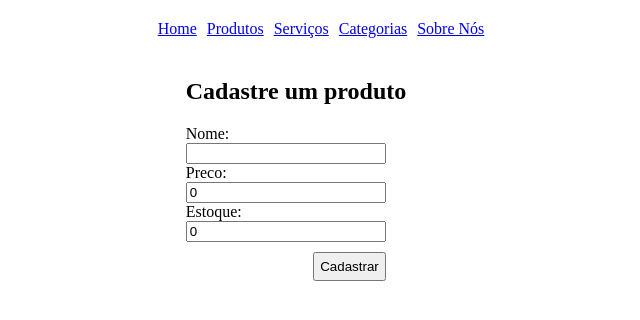
After one commit to LorranFont/produtos_e_servicos_senac_2023, a Django app: page /produtos/cadastrar in a window 1280 px wide. The commit adds this page. Shown: the top 320 px of the page, without its empty margins (344-984 px from the left). Run offline with Django 3.2, Linux system fonts and the light colour scheme.

Commit message:
adiciona post dos dados na view

```diff
--- /dev/null
+++ b/produtos/forms.py
@@ -0,0 +1,7 @@
+from django.forms import ModelForm
+from produtos.models import Produto
+
+class ProdutoModelForm(ModelForm):
+    class Meta:
+        model = Produto
+        fields = ['nome', 'preco', 'estoque']
--- /dev/null
+++ b/produtos/templates/cadastrar_produto.html
@@ -0,0 +1,38 @@
+{% extends 'templates/base.html' %}
+
+{% block conteudo %}
+<style>
+
+    .page-container{
+        display: grid;
+        justify-content: center;
+    }
+
+    form {
+        width: 200px;
+    }
+
+    form > input{
+        float: right;
+        padding: 5px;
+        margin-top: 10px;
+    }
+
+    .container-form{
+        display: flex;
+        flex-direction: column;
+        width: 200px;
+    }
+
+</style>
+<div class='page-container'>
+    <h2>Cadastre um produto</h2>
+    <form action="cadastrar" method="post">
+        <div class='container-form'>
+            {% csrf_token %}
+            {{ form }}
+        </div>
+        <input type="submit" value="Cadastrar" />
+    </form>
+</div>
+{% endblock conteudo %}
--- a/produtos/templates/listagem_produtos.html
+++ b/produtos/templates/listagem_produtos.html
@@ -1,14 +1,14 @@
 {% extends 'templates/base.html' %}
 
 {% block conteudo %}
-    Listagem de Produtos
+    Listagem de Produtos <a href="cadastrar">Novo produto</a>
     {% for produtos_do_vendedor in produtos_dos_vendedores %}
         <div>
             <h3>{{ produtos_do_vendedor.vendedor.nome }}</h3>
         </div>
         <ul>
         {% for produto in produtos_do_vendedor.produtos %}
-            <li> {{ produto.nome }} - R$ {{ produto.preco }}<li> <a href="#">Ver detalhes</a>
+            <li> {{ produto.nome }} - R$ {{ produto.preco }}<li> <a href="{{ produto.id }}">Ver detalhes</a>
         {% endfor %}
         </ul>
     {% endfor %}
--- a/produtos/urls.py
+++ b/produtos/urls.py
@@ -1,6 +1,8 @@
 from django.urls import path
-from .views import listagem_produtos
+from .views import listagem_produtos, detalhamento_produto, cadastro_produto
 
 urlpatterns = [
-    path('', listagem_produtos)
+    path('', listagem_produtos),
+    path('<int:id>', detalhamento_produto),
+    path('cadastrar', cadastro_produto)
 ]
--- a/produtos/views.py
+++ b/produtos/views.py
@@ -1,21 +1,36 @@
-from django.shortcuts import render
+from django.http import HttpResponseRedirect
+from django.shortcuts import render, get_object_or_404
+from produtos.models import Produto
+from produtos.forms import ProdutoModelForm
 
 def listagem_produtos(request):
+    produtos = Produto.objects.all() # <----- Utiliza o ORM do Django
     produtos_dos_vendedores = [{
+        'vendedor': {'nome': 'John Doe'},
+        'produtos': produtos
+    }]
+    context = {'produtos_dos_vendedores': produtos_dos_vendedores }
+    return render(request, 'templates/listagem_produtos.html', context)
 
-        'vendedor': {'nome': 'Lorran'},
-        'produtos': [
-            {'nome': 'Uva', 'preco': 1},
-            {'nome': 'Melancia', 'preco': 2},
-            {'nome': 'Banana', 'preco': 3},
-            ]
-    },
-    {
-        'vendedor': {'nome': 'Jefferson'},
-        'produtos': [
-            {'nome': 'Goiaba', 'preco': 3},
+def detalhamento_produto(request, id):
+    produto = get_object_or_404(Produto, pk=id)
+    context = {
+        'produto': produto
+    }
+    return render(request, 'templates/detalhamento_produto.html', context)
 
-            ]
-    }]
-    context = {'produtos_dos_vendedores': produtos_dos_vendedores}
-    return render(request, 'templates/listagem_produtos.html',context)
+
+def cadastro_produto(request):
+    form = ProdutoModelForm()
+    context = {
+        'form': form
+    }
+    if request.method == 'GET':
+        print('É um GET')
+    if request.method == 'POST':
+        print('É um POST')
+        form = ProdutoModelForm(request.POST)
+        if form.is_valid():
+            form.save()
+            return HttpResponseRedirect('/produtos/')
+    return render(request, 'templates/cadastrar_produto.html', context)
```
Also changed, not shown: produtos/templates/detalhamento_produto.html (added, +9 -0 lines).
